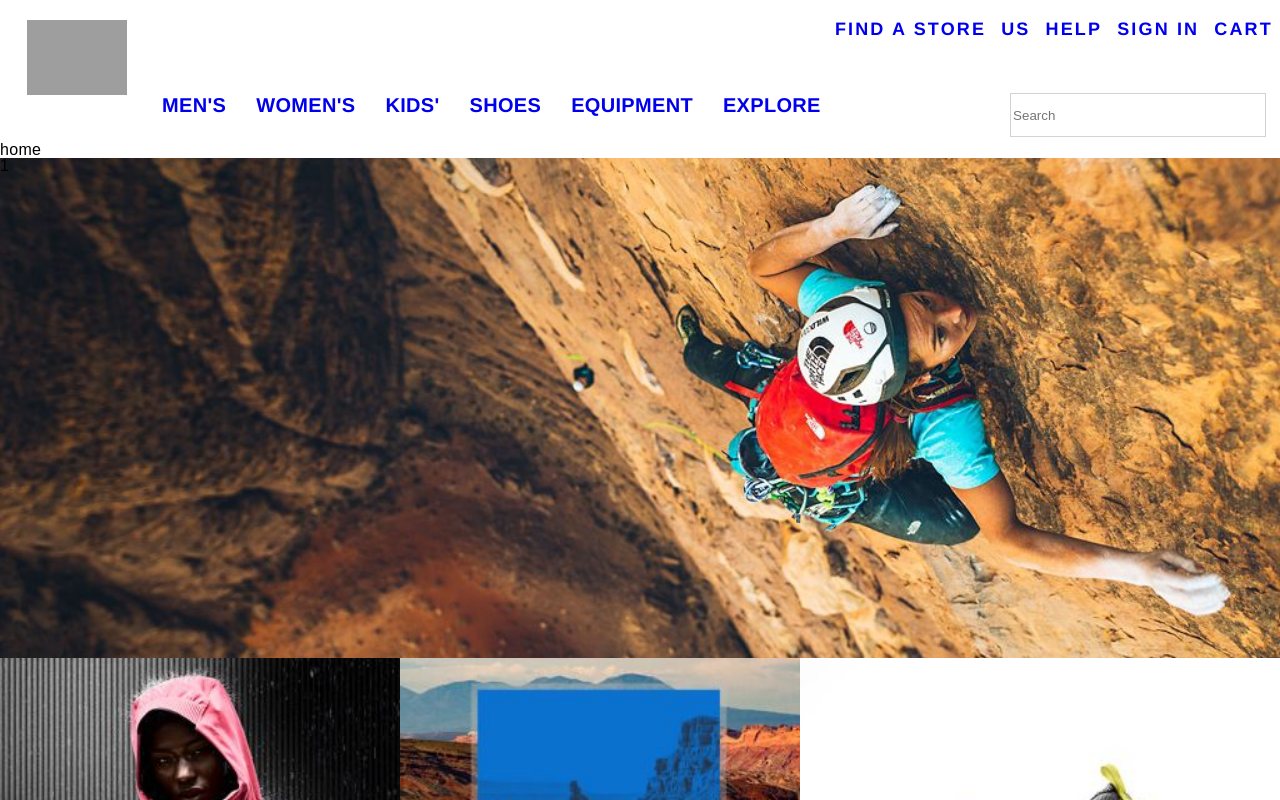
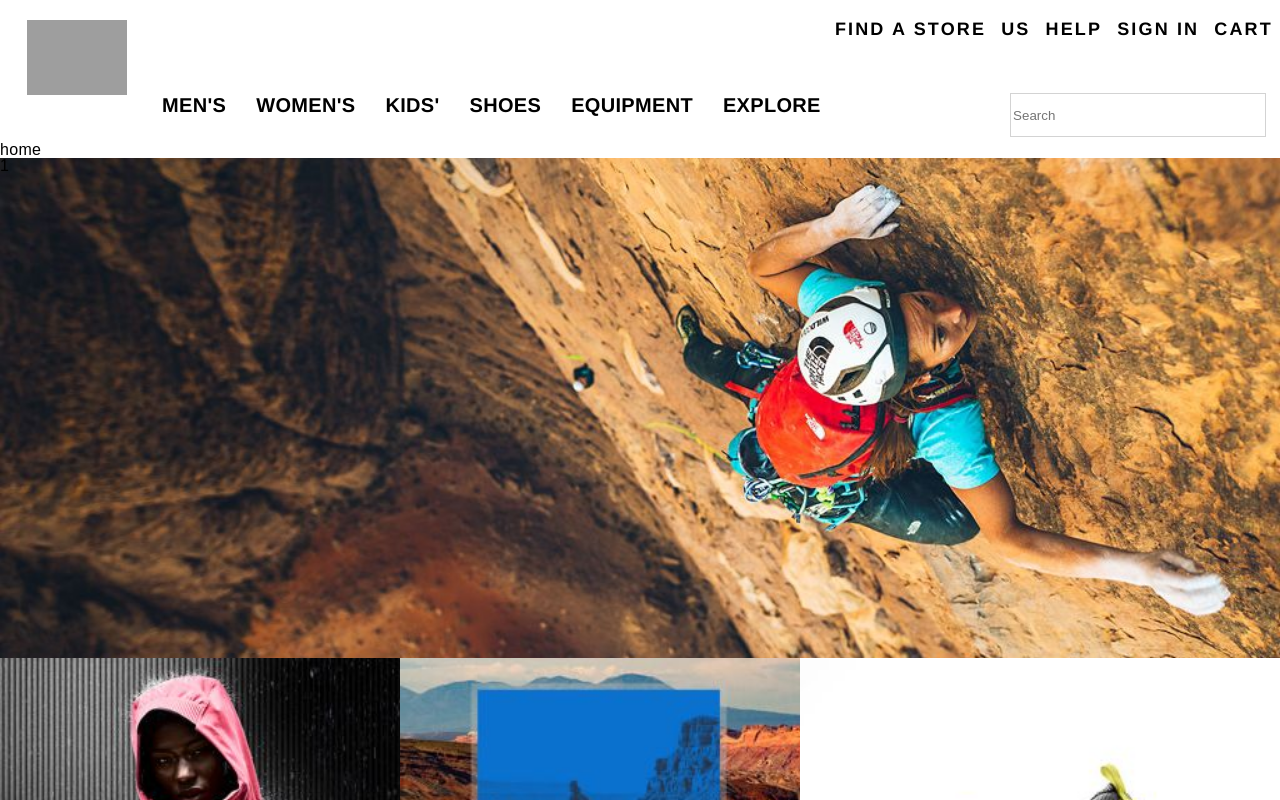
Before and after one commit to DevinBowen/ecomerce-pp, a React (Create React App) app: page /#/ in a window 1280 px wide. Shown: the top 800 px of the page. Built offline with nearby package versions, Linux system fonts and the light colour scheme; grey boxes are pictures that could not be loaded.

Commit message:
main routes set up

```diff
--- a/src/App.js
+++ b/src/App.js
@@ -11,12 +11,12 @@ class App extends Component {
           <div className="headLeft">
             <Link to="/"><div className="logo"></div></Link>
             <nav className="headNav">
-              <Link style={{ textDecoration: "none", marginLeft: "15px" }} to="/"><a>MEN'S</a></Link>
-              <Link style={{ textDecoration: "none", marginLeft: "30px" }} to="/about"><a>WOMEN'S</a></Link>
-              <Link style={{ textDecoration: "none", marginLeft: "30px" }} to="/"><a>KIDS'</a></Link>
-              <Link style={{ textDecoration: "none", marginLeft: "30px" }} to="/"><a>SHOES</a></Link>
-              <Link style={{ textDecoration: "none", marginLeft: "30px" }} to="/"><a>EQUIPMENT</a></Link>
-              <Link style={{ textDecoration: "none", marginLeft: "30px" }} to="/"><a>EXPLORE</a></Link>
+              <Link style={{ textDecoration: "none", marginLeft: "15px" }} to="/mens"><a>MEN'S</a></Link>
+              <Link style={{ textDecoration: "none", marginLeft: "30px" }} to="/womens"><a>WOMEN'S</a></Link>
+              <Link style={{ textDecoration: "none", marginLeft: "30px" }} to="/kids"><a>KIDS'</a></Link>
+              <Link style={{ textDecoration: "none", marginLeft: "30px" }} to="/shoes"><a>SHOES</a></Link>
+              <Link style={{ textDecoration: "none", marginLeft: "30px" }} to="/equipment"><a>EQUIPMENT</a></Link>
+              <Link style={{ textDecoration: "none", marginLeft: "30px" }} to="/explore"><a>EXPLORE</a></Link>
             </nav>
           </div>
           <div className="headRight">
--- /dev/null
+++ b/src/components/equipment.js
@@ -0,0 +1,13 @@
+import React, { Component } from 'react';
+
+
+export default class Equipment extends Component {
+
+  render() {
+    return (
+      <div>
+        Equipment
+      </div>
+    );
+  }
+}
--- /dev/null
+++ b/src/components/explore.js
@@ -0,0 +1,13 @@
+import React, { Component } from 'react';
+
+
+export default class Explore extends Component {
+
+  render() {
+    return (
+      <div>
+        Explore
+      </div>
+    );
+  }
+}
--- /dev/null
+++ b/src/components/kids.js
@@ -0,0 +1,13 @@
+import React, { Component } from 'react';
+
+
+export default class Kids extends Component {
+
+  render() {
+    return (
+      <div>
+        Kids
+      </div>
+    );
+  }
+}
--- /dev/null
+++ b/src/components/mens.js
@@ -0,0 +1,13 @@
+import React, { Component } from 'react';
+
+
+export default class Mens extends Component {
+
+  render() {
+    return (
+      <div>
+        mens
+      </div>
+    );
+  }
+}
--- /dev/null
+++ b/src/components/shoes.js
@@ -0,0 +1,13 @@
+import React, { Component } from 'react';
+
+
+export default class Shoes extends Component {
+
+  render() {
+    return (
+      <div>
+        Shoes
+      </div>
+    );
+  }
+}
--- /dev/null
+++ b/src/components/womens.js
@@ -0,0 +1,13 @@
+import React, { Component } from 'react';
+
+
+export default class Womens extends Component {
+
+  render() {
+    return (
+      <div>
+        Womens
+      </div>
+    );
+  }
+}
--- a/src/css/app.css
+++ b/src/css/app.css
@@ -37,6 +37,9 @@ body {
     /* letter-spacing: .12em; */
     font-weight: 700;
 }
+a {
+    color: #000;
+}
 a:visited {
     color: #000000;
 }
--- a/src/routes.js
+++ b/src/routes.js
@@ -1,12 +1,22 @@
 import React from 'react';
 import { Switch, Route } from 'react-router-dom';
 import Home from './components/home';
-import About from './components/about';
+import Mens from './components/mens';
+import Womens from './components/womens';
+import Kids from './components/kids';
+import Shoes from './components/shoes';
+import Equipment from './components/equipment';
+import Explore from './components/explore';
 
 export default (
     <Switch>
 
          <Route exact path='/' component={Home} />
-         <Route path="/about" component={About} />
+         <Route path="/mens" component={Mens} />
+         <Route path="/womens" component={Womens} />
+         <Route path="/kids" component={Kids} />
+         <Route path="/shoes" component={Shoes} />
+         <Route path="/equipment" component={Equipment} />
+         <Route path="/explore" component={Explore} />
     </Switch>
 )
```
